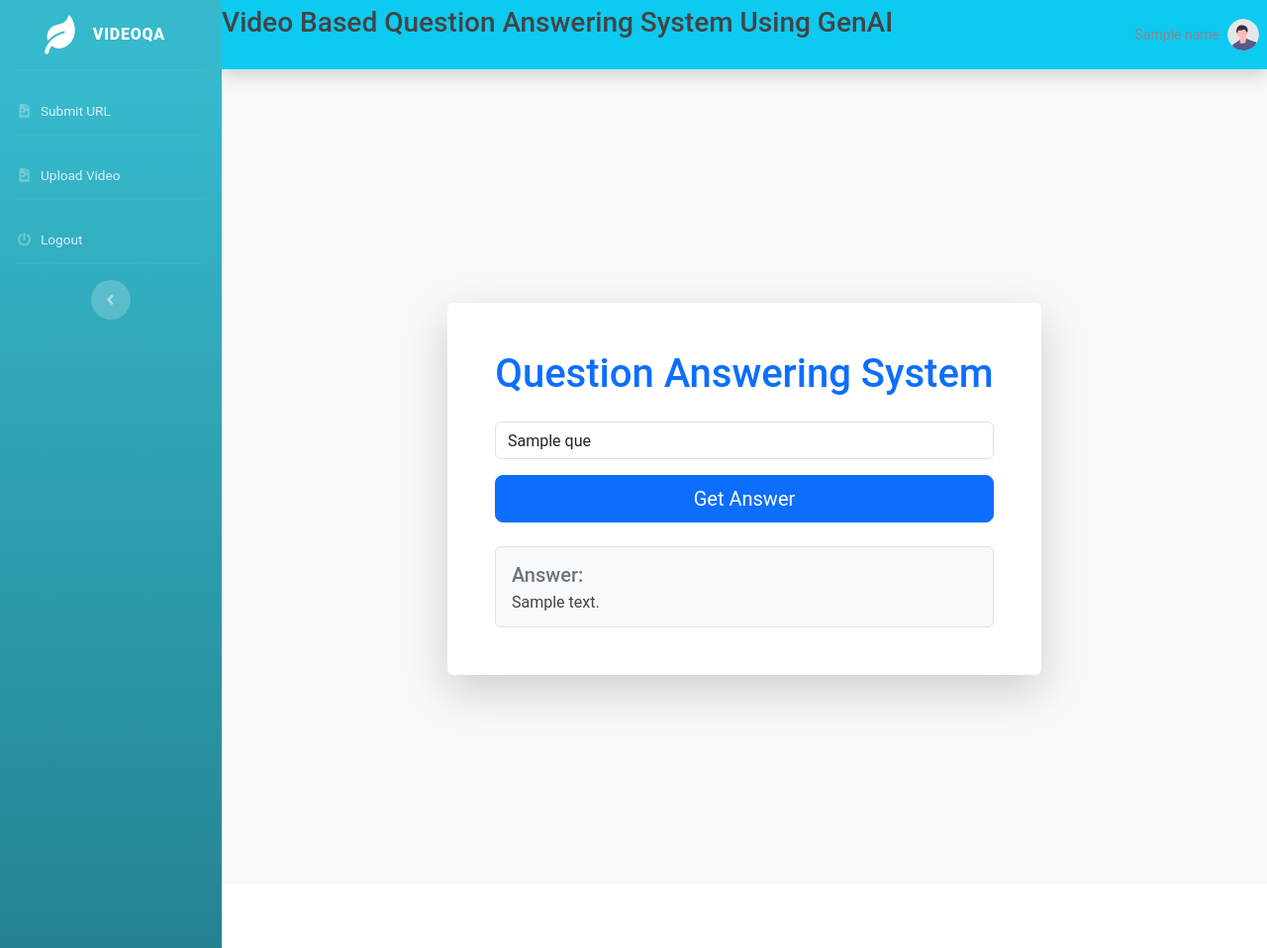
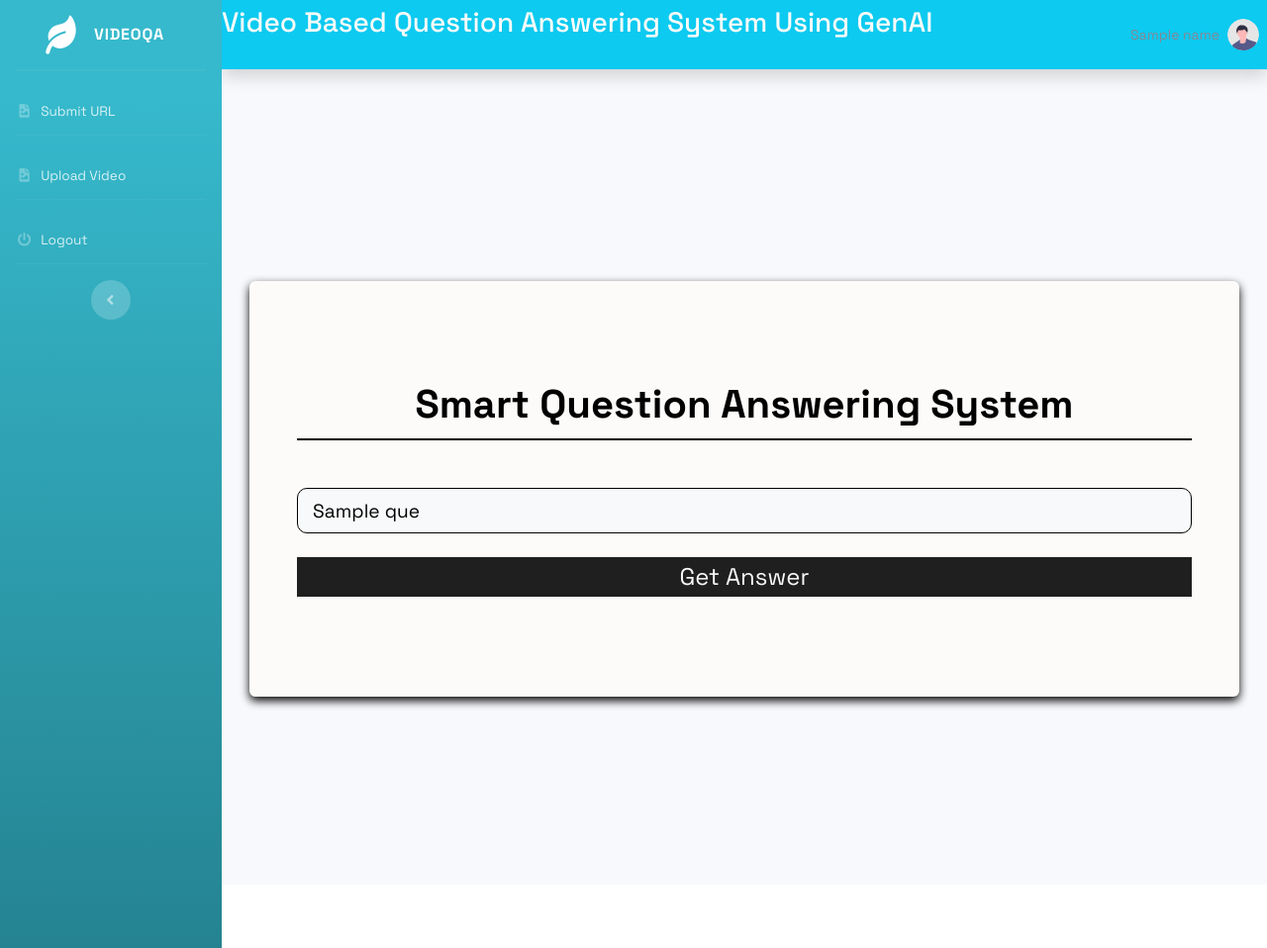
Before and after one commit to vishalhandifod/Finance-Video-Question-and-Answering-using-LLM, a Flask app: template templates/qa.html in a window 1280 px wide. Shown: the whole page at 99% size. Run offline with Flask 3, Linux system fonts and the light colour scheme; the template is opened without the code that fills it: most values are stand-ins (such as "Sample title", 1, 10 or a date in 2020); some libraries are stand-ins or nearby versions.

Commit message:
Update qa.html

```diff
--- a/templates/qa.html
+++ b/templates/qa.html
@@ -1,35 +1,253 @@
-{% extends "layout.html" %}
-{% block content %}
+{% extends "layout.html" %} {% block content %}
 
 <!DOCTYPE html>
 <html lang="en">
   <head>
-    <meta charset="UTF-8">
-    <meta name="viewport" content="width=device-width, initial-scale=1.0">
-    <link href="https://cdn.jsdelivr.net/npm/bootstrap@5.3.0/dist/css/bootstrap.min.css" rel="stylesheet">
-    <link href="static/css/image.css" rel="stylesheet">
+    <meta charset="UTF-8" />
+    <meta name="viewport" content="width=device-width, initial-scale=1.0" />
+    <link
+      href="https://cdn.jsdelivr.net/npm/bootstrap@5.3.0/dist/css/bootstrap.min.css"
+      rel="stylesheet"
+    />
+    <link
+      href="https://fonts.googleapis.com/css2?family=Space+Grotesk:wght@400;500;700&display=swap"
+      rel="stylesheet"
+    />
+
+    <link href="static/css/image.css" rel="stylesheet" />
+    <link
+      href="https://fonts.googleapis.com/css2?family=Roboto:wght@400;500;700&display=swap"
+      rel="stylesheet"
+    />
     <title>Question Answering System</title>
+    <style>
+      body {
+        font-family: "Space Grotesk", sans-serif !important;
+        background-color: #121212;
+        color: #fcfbf9;
+      }
+
+      .text-center h1 {
+        font-size: 2.5rem;
+        font-weight: bold;
+        color: #000000; /* Restored original title color */
+        border-bottom: 2px solid #000000; /* Restored original underline */
+        padding-bottom: 10px;
+      }
+
+      .btn-5 {
+        font-family: "Space Grotesk", sans-serif !important;
+        width: 100%;
+        color: #f8f9fa;
+        height: 40px;
+        line-height: 42px;
+        padding: 0;
+        border: none;
+        background: linear-gradient(0deg, #1f1f1f, #1f1f1f 100%);
+        position: relative;
+        text-align: center;
+        transition: 400ms ease all;
+      }
+
+      .btn-5 span {
+        display: block;
+        width: 100%;
+        height: 100%;
+        text-align: center;
+        line-height: 40px;
+        font-size: 1.5rem;
+      }
+
+      .btn-5:before,
+      .btn-5:after {
+        content: "";
+        position: absolute;
+        top: 0;
+        right: 0;
+        height: 2px;
+        width: 0;
+        background: #000000;
+        transition: 400ms ease all;
+      }
+
+      .btn-5:after {
+        right: inherit;
+        top: inherit;
+        left: 0;
+        bottom: 0;
+      }
+
+      .btn-5:hover {
+        color: #000000;
+        background: transparent;
+        box-shadow: none;
+      }
+
+      .btn-5:hover:before,
+      .btn-5:hover:after {
+        width: 100%;
+        transition: 800ms ease all;
+      }
+
+      .container {
+        max-width: 1000px;
+        min-height: calc(60vh - 60px);
+        width: 100%;
+        padding: 4rem;
+        border-radius: 10px;
+        box-shadow: 0 4px 10px rgb(0, 0, 0);
+        display: flex;
+        flex-direction: column;
+        justify-content: center;
+        background-color: #fcfbf9;
+        position: relative;
+        overflow: hidden;
+      }
+
+      input.form-control {
+        font-family: "Space Grotesk", sans-serif !important;
+        font-size: 1.2rem;
+        border: 1px solid #000000;
+        padding: 15px;
+        border-radius: 10px;
+        background-color: #f8f9fa;
+        color: #000000;
+      }
+
+      .answer-box {
+        border: 2px solid #000000;
+        border-radius: 10px;
+        padding: 15px;
+        box-shadow: 0 4px 10px rgb(0, 0, 0);
+        max-height: 500px;
+        overflow-y: auto;
+        background-color: #f8f9fa;
+        color: #000000;
+        display: none;
+        opacity: 0;
+        transition: opacity 0.5s ease-in-out, transform 0.3s ease-in-out;
+      }
+
+      .answer-box.show {
+        display: block;
+        opacity: 1;
+        transform: translateY(0);
+      }
+
+      @media (max-width: 768px) {
+        .container {
+          max-width: 95%;
+          padding: 1rem;
+        }
+
+        .btn-5 {
+          width: 100%;
+          height: 35px;
+        }
+      }
+
+      .button-right {
+        display: flex;
+        justify-content: flex-end;
+      }
+
+      .answer-box-container {
+        margin-bottom: 1rem;
+      }
+    </style>
   </head>
+
   <body>
-    <main class="d-flex align-items-center justify-content-center vh-100 bg-light">
-        <div class="container shadow-lg p-5 bg-white rounded" style="max-width: 600px;">
-            <h1 class="text-center mb-4 text-primary">Question Answering System</h1>
+    <main class="d-flex align-items-center justify-content-center vh-100">
+      <div
+        class="container shadow-lg p-5 rounded"
+        style="
+          max-width: 1000px;
+          min-height: calc(60vh - 60px);
+          width: 100%;
+          padding: 4rem;
+          box-shadow: 0 4px 10px rgb(0, 0, 0) !important;
+          display: flex;
+          flex-direction: column;
+          justify-content: center;
+          background-color: #fcfbf9;
+          position: relative;
+          overflow: hidden;
+        "
+      >
+        <!-- Title Section -->
+        <div class="text-center mb-4">
+          <h1>Smart Question Answering System</h1>
+        </div>
+
+        <!-- Answer Section (Initially Hidden) -->
+        <div class="answer-box-container" id="answerBoxContainer">
+          <div class="mt-4 p-3 border rounded answer-box" id="answerBox">
+            <h5 class="text-secondary">Answer</h5>
+            <p class="mb-0" id="answerText">{{ answer }}</p>
+          </div>
+        </div>
+
+        <!-- Form Section -->
         <form action="" method="post" enctype="multipart/form-data">
-                <div class="mb-3">
+          <div class="mb-4">
+            <input
+              type="text"
+              class="form-control form-control-lg"
+              id="questionInput"
+              name="que"
+              placeholder=""
+              value="{{ que }}"
+            />
+          </div>
 
-                    <input type="text" class="form-control" id="questionInput" name="que" placeholder="Type your question here..." value="{{ que }}">
-                </div>
-                <div class="d-grid">
-                    <button id="predict" type="submit" class="btn btn-primary btn-lg">Get Answer</button>
+          <!-- Button Section Aligned to the Right -->
+          <div class="button-right">
+            <button
+              id="predict"
+              type="submit"
+              class="custom-btn btn-5"
+              onclick="showAnswer(event)"
+            >
+              <span>Get Answer</span>
+            </button>
           </div>
         </form>
-            <div class="mt-4 p-3 bg-light border rounded">
-                <h5 class="text-secondary">Answer:</h5>
-                <p class="mb-0">{{ answer }}</p>
-            </div>
       </div>
     </main>
-    <script src="https://code.jquery.com/jquery-3.3.1.min.js"></script>
+
+    <script>
+      // Typewriter effect for the placeholder
+      const placeholderText = "Type your question...";
+      const inputField = document.getElementById("questionInput");
+      let letterIndex = 0;
+
+      function animatePlaceholder() {
+        if (letterIndex < placeholderText.length) {
+          inputField.setAttribute(
+            "placeholder",
+            placeholderText.substring(0, letterIndex + 1)
+          );
+          letterIndex++;
+          setTimeout(animatePlaceholder, 150);
+        }
+      }
+
+      function showAnswer(event) {
+        event.preventDefault(); // Prevent form submission
+
+        const answerBox = document.getElementById("answerBox");
+        const answerContainer = document.getElementById("answerBoxContainer");
+
+        // Ensure answer box is visible
+        answerBox.classList.add("show");
+
+        // Scroll answer into view
+        answerContainer.scrollIntoView({ behavior: "smooth", block: "start" });
+      }
+
+      animatePlaceholder();
+    </script>
   </body>
 </html>
 
```
Lines whose indentation alone changed are shown as unchanged.
